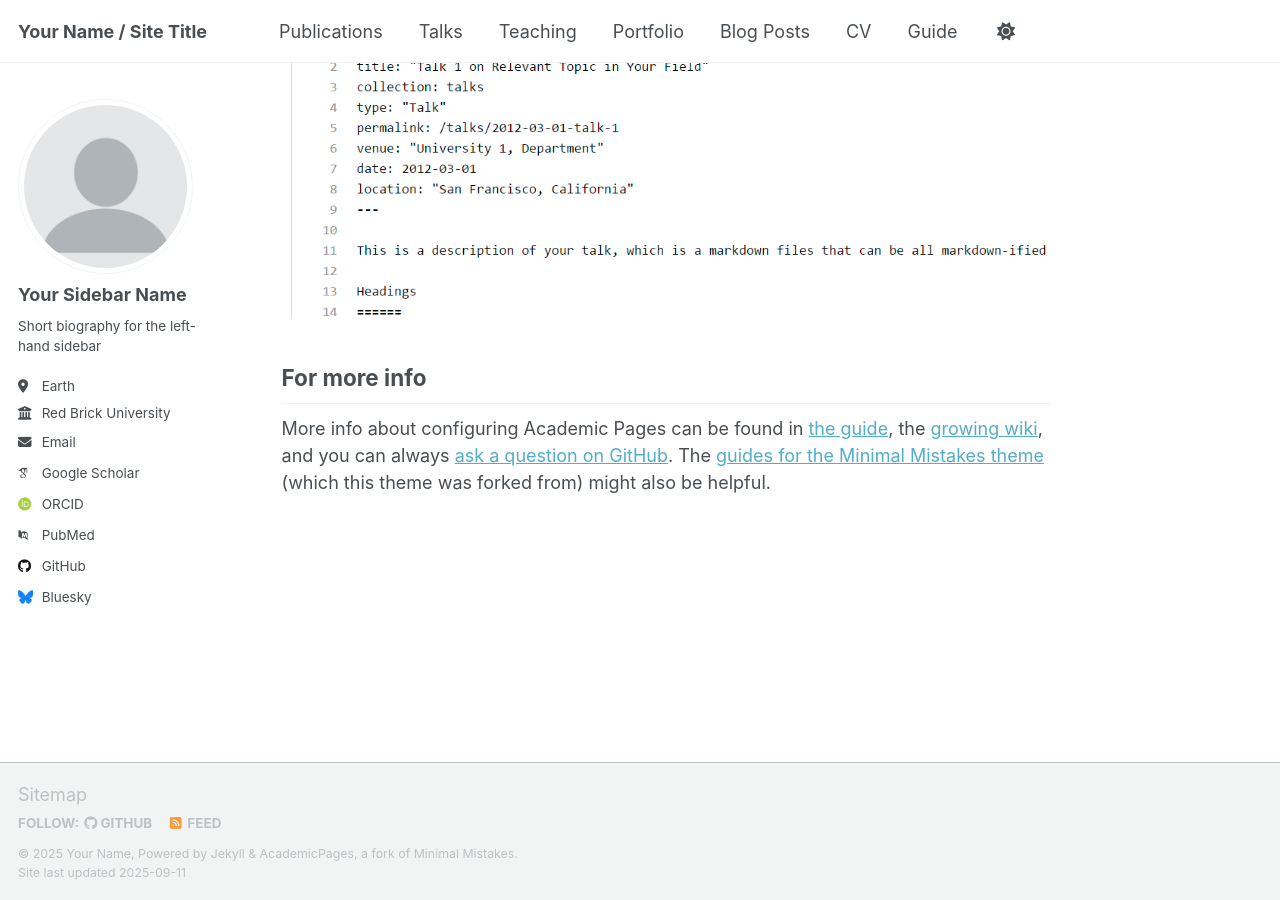
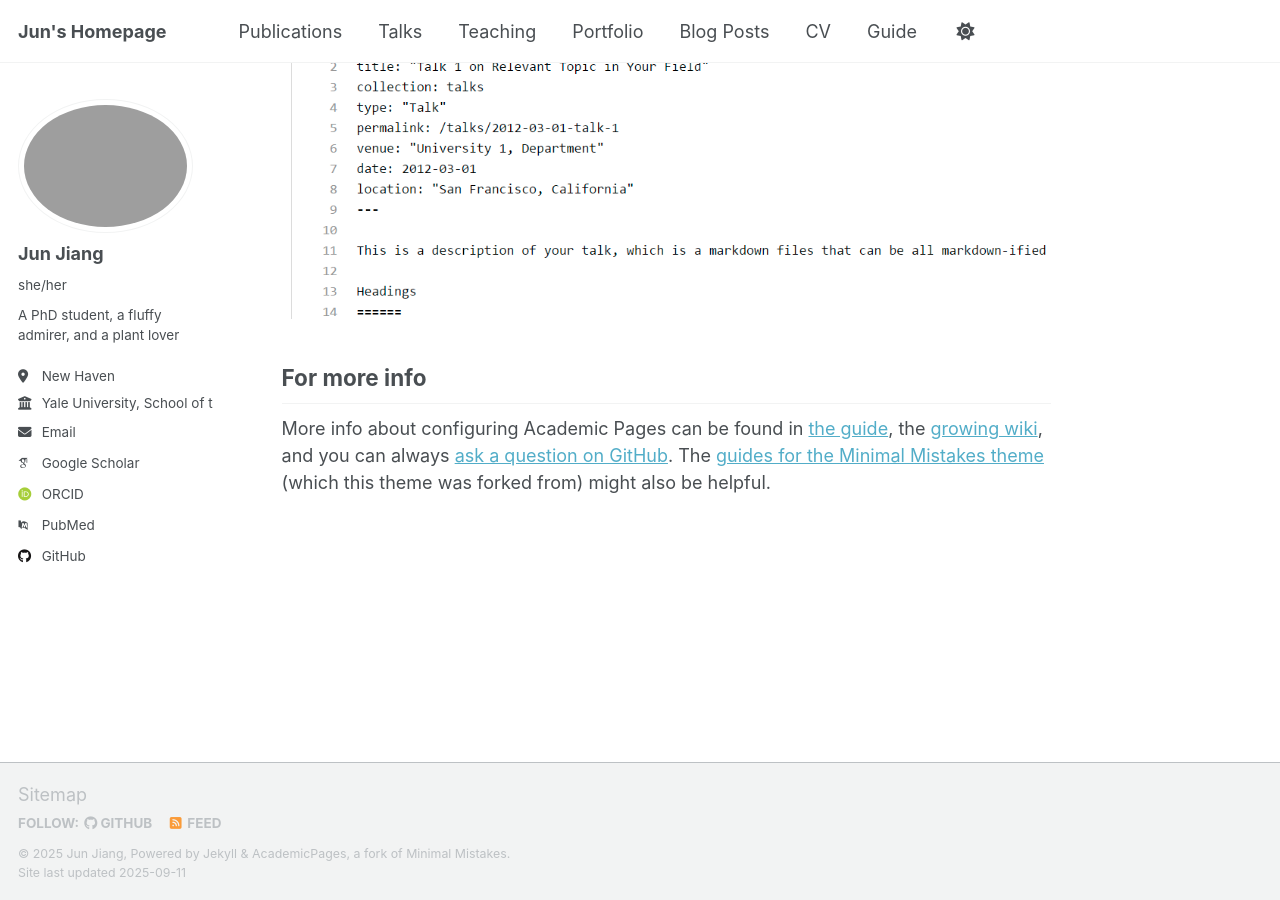
Before and after one commit to junjiangw6c6/junjiangw6c6.github.io, a Jekyll site: the page built from _pages/about.md, in a window 1280 px wide and 900 px high, scrolled down 2880 px. Built offline with Jekyll 4.4.1, drawn with Linux system fonts in a browser that asks for light colours; some web fonts are replaced; a script that is not in the unit is left out.

Commit message:
Update _config.yml

```diff
--- a/_config.yml
+++ b/_config.yml
@@ -9,28 +9,28 @@
 # Basic Site Settings
 locale                   : "en-US"
 site_theme               : "default" # Currently available options are "default", "air"
-title                    : "Your Name / Site Title"
+title                    : "Jun's Homepage"
 title_separator          : "-"
-name                     : &name "Your Name"
-description              : &description "Your Name's academic portfolio"   # Update this with a general description of your site, this is the default if not overridden by a page
-url                      : https://academicpages.github.io # The base hostname & protocol for your site e.g. "https://[your GitHub username].github.io",
+name                     : &name "Jun Jiang"
+description              : &description "Jun's academic portfolio"   # Update this with a general description of your site, this is the default if not overridden by a page
+url                      : https://junjiangw6c6.github.io # The base hostname & protocol for your site e.g. "https://[your GitHub username].github.io",
                                                            # or if you already have some other page hosted on Github then use "https://[your GitHub username].github.io/[Your Repo Name]"
 baseurl                  : "" # the subpath of your site, e.g. "/blog"
-repository               : "academicpages/academicpages.github.io"
+repository               : "junjiangw6c6/junjiangw6c6.github.io"
 
 # Site Author - The following control what appear as part of the author content on the side bar.
 #               If a field is blank the icon and link will not appear, otherwise it will be shown.
 #               Additional customization can be done by editing /_includes/author-profile.html
 author:
   # Biographic information
-  avatar           : "profile.png"
-  name             : "Your Sidebar Name"
-  pronouns         : # example: "she/her"
-  bio              : "Short biography for the left-hand sidebar"
-  location         : "Earth"
-  employer         : "Red Brick University"
+  avatar           : "headshot.png"
+  name             : "Jun Jiang"
+  pronouns         : "she/her"
+  bio              : "A PhD student, a fluffy admirer, and a plant lover"
+  location         : "New Haven"
+  employer         : "Yale University, School of the Environment"
   uri              : # URL
-  email            : "none@example.org"
+  email            : "jun.jiang@yale.edu"
 
   # Academic websites
   academia         : # URL
@@ -45,39 +45,11 @@ author:
   scopus           : # URL
 
   # Repositories and software development
-  bitbucket        : # Username - Update with your username on the site
-  codepen          : # Username
-  dribbble         : # Username
-  github           : "academicpages"
-  kaggle           : # Username
-  stackoverflow    : # User number or user number and name (i.e., use "1" or "1/jeff-atwood")
+  github           : "junjiangw6c6"
 
   # Social media
-  artstation       : # Username
-  bluesky          : "bsky.app" # Replace this with you Bluesky username
-  facebook         : # Username
-  flickr           : # Username
-  foursquare       : # Username
-  goodreads        : # Username
-  google_plus      : # Username
-  keybase          : # Username
   instagram        : # Username
-  lastfm           : # Username
   linkedin         : # Username
-  mastodon         : # URL
-  medium           : # URL
-  pinterest        : # Username
-  soundcloud       : # Username
-  steam            : # Username
-  telegram         : # URL
-  tumblr           : # Username
-  twitter          : # Username for X / Twitter
-  vine             : # Username
-  weibo            : # Username
-  wikipedia        : # Username
-  xing             : # Username
-  youtube          : # Username
-  zhihu            : # Username
 
 # Publication Category - The following the list of publication categories and their headings
 publication_category:
```
